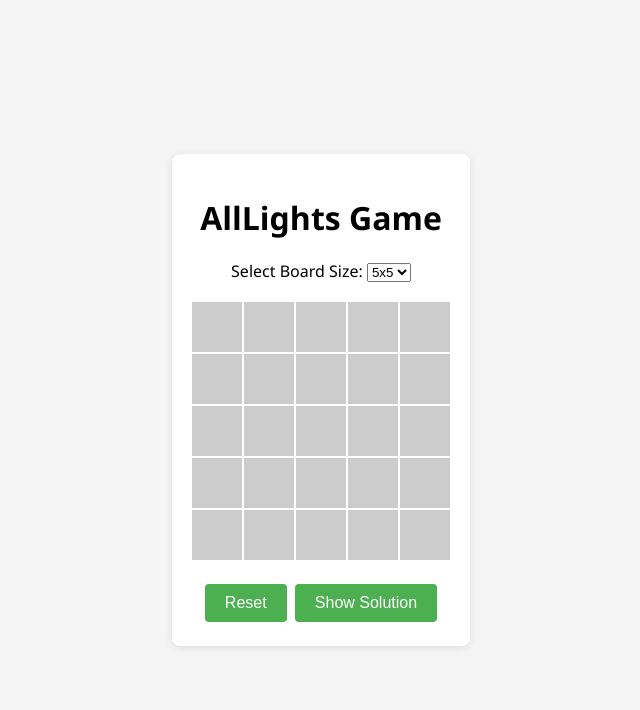
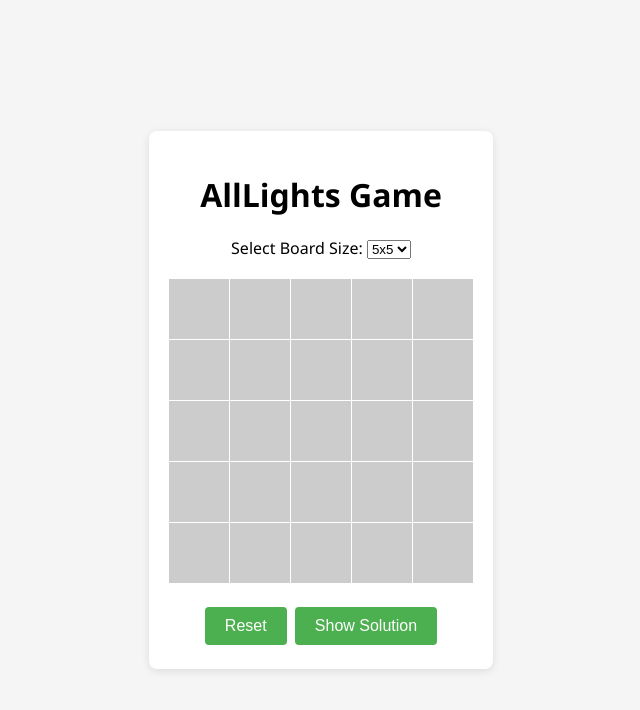
Before and after one commit to roshanpathak177/All_Lights_Game, a Flask app: page / in a window 1280 px wide. Shown: the top 710 px of the page, without its empty margins (319-959 px from the left). Run offline with Flask 3, Linux system fonts and the light colour scheme.

Commit message:
some UI and js changes

```diff
--- a/static/css/style.css
+++ b/static/css/style.css
@@ -18,13 +18,13 @@ body {
 
 .game-board {
   display: grid;
-  grid-gap: 2px;
+  grid-gap: 1px;
   margin: 20px 0;
 }
 
 .square {
-  width: 50px;
-  height: 50px;
+  width: 60px;
+  height: 60px;
   background-color: #ccc;
   display: flex;
   justify-content: center;
--- a/static/js/app.js
+++ b/static/js/app.js
@@ -31,12 +31,19 @@ document.addEventListener('DOMContentLoaded', function() {
     renderBoard();
   }
 
+  gameBoard.addEventListener('boardSolved', () => {
+    document.body.style.backgroundColor = board.isSolved() ? 'white' : 'black';
+  });
+
   function renderBoard() {
     const squares = gameBoard.querySelectorAll('.square');
     for (let i = 0; i < squares.length; i++) {
       const row = Math.floor(i / board.size);
       const col = i % board.size;
       squares[i].classList.toggle('on', board.board[row][col] === 1);
+    }
+    if (board.isSolved()) {
+      gameBoard.dispatchEvent(new Event('boardSolved'));
     }
   }
 
@@ -50,9 +57,9 @@ document.addEventListener('DOMContentLoaded', function() {
     const b = Array(size * size).fill(1);
     const solution = mod2GaussianElimination(A, b);
     const reshapedSolution = reshapeArray(solution, size);
-    const solutionString = reshapedSolution.map(row => row.join(' ')).join('\n');
-    solutionContainer.textContent = `Solution:\n${solutionString}`;
-    solutionContainer.style.display = 'block';
+    const solutionString = reshapedSolution.map(row => row.join(' | ')).join('\n\n');
+    solutionContainer.textContent = `Solution:\n\n${solutionString}`;
+    solutionContainer.style.display = solutionContainer.style.display === 'none' ? 'block' : 'none';
   }
 
   function reshapeArray(array, newShape) {
@@ -156,6 +163,10 @@ class Board {
     }
   }
 
+  isSolved() {
+    return this.board.every(row => row.every(cell => cell === 1));
+  }
+
   reset() {
     this.board = Array.from({ length: this.size }, () => Array(this.size).fill(0));
   }
```
